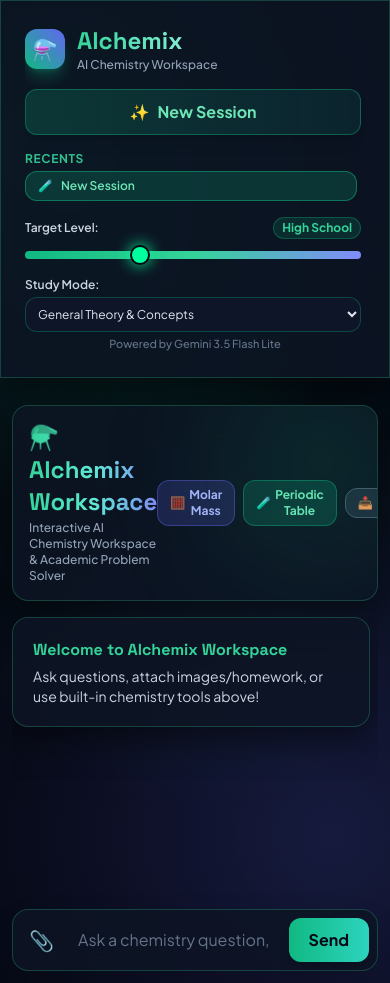
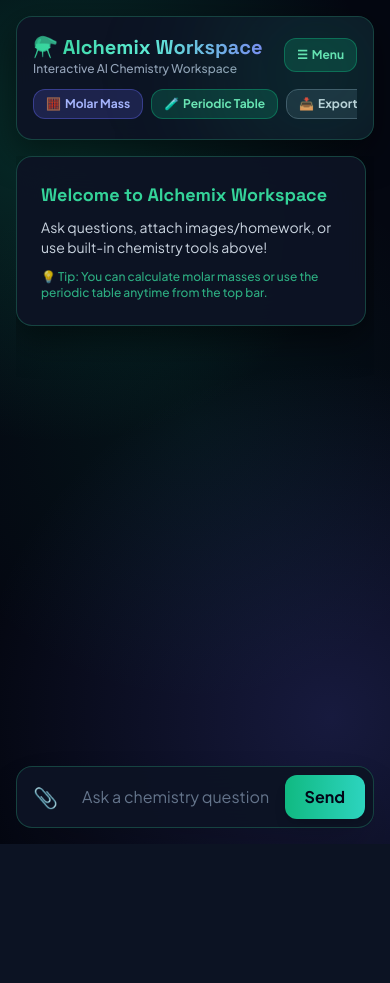
Before and after one commit to troubles9712/alchemix-workspace, a Python web app: template templates/index.html in a window 390 px wide. After the commit the page ends 844 px from the top, so only its background shows below. Run offline with Jinja, Linux system fonts and the light colour scheme; the template is opened without the code that fills it, so the values that code supplies are empty; some libraries are stand-ins or nearby versions.

Commit message:
add mobile menu button bruh

```diff
--- a/templates/index.html
+++ b/templates/index.html
@@ -11,11 +11,13 @@
     <link rel="stylesheet" href="https://cdn.jsdelivr.net/npm/katex@0.16.8/dist/katex.min.css">
     <script src="https://cdn.jsdelivr.net/npm/katex@0.16.8/dist/katex.min.js"></script>
     <script src="https://cdn.jsdelivr.net/npm/katex@0.16.8/dist/contrib/auto-render.min.js"></script>
+
     <style>
         html, body {
             background-color: #040711 !important;
             color: #F8FAFC !important;
             font-family: 'Plus Jakarta Sans', sans-serif;
+            height: 100%;
             margin: 0;
             font-size: 16px;
         }
@@ -30,7 +32,7 @@
         }
 
         .glass-panel {
-            background: rgba(13, 20, 36, 0.85) !important;
+            background: rgba(13, 20, 36, 0.95) !important;
             backdrop-filter: blur(20px);
             -webkit-backdrop-filter: blur(20px);
             border: 1px solid rgba(52, 211, 153, 0.25) !important;
@@ -83,42 +85,14 @@
             margin-top: 16px;
             margin-bottom: 8px;
         }
-
-        /* --- ЖЕСТКАЯ АДАПТИВНОСТЬ ДЛЯ ТЕЛЕФОНОВ --- */
-        @media (max-width: 768px) {
-            /* Отключаем фиксированный экран на компе, разрешаем странице скроллиться */
-            html, body {
-                height: auto !important;
-                overflow-y: auto !important;
-            }
-            body.glow-bg {
-                display: block !important; /* Убираем flex, чтобы блоки шли друг за другом */
-            }
-            aside {
-                width: 100% !important;
-                height: auto !important;
-                max-height: none !important;
-                margin-bottom: 15px;
-            }
-            main {
-                height: auto !important;
-                min-height: 70vh !important;
-                padding: 12px !important;
-                margin: 0 !important;
-                width: 100% !important;
-                overflow: visible !important;
-            }
-            #chatBox {
-                height: 450px !important; /* Фиксируем удобную высоту окна чата с прокруткой */
-                max-height: none !important;
-            }
-        }
     </style>
 </head>
-<body class="glow-bg block md:flex md:h-screen md:overflow-hidden text-slate-100">
-    <!-- Sidebar -->
-    <aside class="w-80 glass-panel border-r border-emerald-500/30 p-6 flex flex-col justify-between z-20 flex-shrink-0">
+<body class="glow-bg flex h-screen overflow-hidden text-slate-100">
+
+    <!-- Sidebar (на мобилке скрыт по умолчанию через класс hidden, открывается по кнопке) -->
+    <aside id="sidebar" class="hidden md:flex w-80 glass-panel border-r border-emerald-500/30 p-6 flex-col justify-between z-50 flex-shrink-0 absolute md:relative inset-y-0 left-0 h-full shadow-2xl">
         <div class="space-y-4 overflow-y-auto pr-1">
+            <div class="flex items-center justify-between">
                 <div class="flex items-center gap-3">
                     <div class="w-10 h-10 rounded-xl bg-gradient-to-tr from-emerald-500 to-indigo-500 flex items-center justify-center text-xl shadow-lg shadow-emerald-500/30">
                         ⚗️
@@ -128,6 +102,9 @@
                         <p class="text-xs text-slate-400 font-medium">AI Chemistry Workspace</p>
                     </div>
                 </div>
+                <!-- Кнопка закрытия сайдбара на мобилке -->
+                <button onclick="toggleMobileSidebar()" class="md:hidden text-slate-400 hover:text-slate-100 text-lg font-bold p-1">✕</button>
+            </div>
 
             <button onclick="createNewChat()" class="w-full py-2.5 px-4 rounded-xl bg-gradient-to-r from-emerald-500/20 to-teal-500/10 hover:from-emerald-500/35 hover:to-teal-500/25 border border-emerald-500/40 text-emerald-300 font-bold transition-all flex items-center justify-center gap-2 shadow-lg active:scale-[0.98]">
                 <span>✨</span> New Session
@@ -135,10 +112,10 @@
 
             <div>
                 <label class="text-xs font-bold text-emerald-400/90 tracking-wider uppercase mb-1 block">Recents</label>
-                <div id="recentsList" class="space-y-1 max-h-24 overflow-y-auto pr-1"></div>
+                <div id="recentsList" class="space-y-1 max-h-36 overflow-y-auto pr-1"></div>
             </div>
 
-            <div class="space-y-3">
+            <div class="space-y-3 pt-2 border-t border-emerald-500/20">
                 <div class="flex justify-between items-center">
                     <span class="text-xs text-slate-300 font-semibold">Target Level:</span>
                     <span id="levelLabel" class="text-xs font-bold text-emerald-400 bg-emerald-500/15 px-2 py-0.5 rounded-full border border-emerald-500/30">High School</span>
@@ -159,28 +136,35 @@
             </div>
         </div>
 
-        <div class="text-[11px] text-slate-500 text-center font-medium pt-1">
+        <div class="text-[11px] text-slate-500 text-center font-medium pt-2">
             Powered by Gemini 3.5 Flash Lite
         </div>
     </aside>
 
     <!-- Main Workspace -->
-    <main class="flex-1 flex flex-col p-6 max-w-5xl mx-auto w-full h-screen overflow-hidden relative">
-        <div class="glass-panel rounded-2xl p-4 mb-4 relative overflow-hidden flex-shrink-0 flex justify-between items-center">
+    <main class="flex-1 flex flex-col p-4 md:p-8 max-w-5xl mx-auto w-full h-screen overflow-hidden relative">
+        <div class="glass-panel rounded-2xl p-4 mb-4 relative overflow-hidden flex-shrink-0 flex flex-col md:flex-row justify-between items-start md:items-center gap-3">
             <div class="absolute -right-10 -top-10 w-48 h-48 bg-emerald-500/15 rounded-full blur-3xl pointer-events-none"></div>
+
+            <div class="flex items-center gap-3 w-full md:w-auto justify-between">
                 <div>
-                <h2 class="font-grotesk text-2xl font-extrabold bg-gradient-to-r from-emerald-400 via-teal-300 to-indigo-400 bg-clip-text text-transparent">⚗️ Alchemix Workspace</h2>
-                <p class="text-slate-400 text-xs font-medium mt-0.5">Interactive AI Chemistry Workspace & Academic Problem Solver</p>
+                    <h2 class="font-grotesk text-xl md:text-2xl font-extrabold bg-gradient-to-r from-emerald-400 via-teal-300 to-indigo-400 bg-clip-text text-transparent">⚗️ Alchemix Workspace</h2>
+                    <p class="text-slate-400 text-xs font-medium">Interactive AI Chemistry Workspace</p>
+                </div>
+                <!-- Кнопка Меню для мобильных устройств -->
+                <button onclick="toggleMobileSidebar()" class="md:hidden px-3 py-2 rounded-xl bg-emerald-500/20 border border-emerald-500/40 text-emerald-300 font-bold text-xs flex items-center gap-1 active:scale-95">
+                    <span>☰</span> Menu
+                </button>
             </div>
 
-            <div class="flex items-center gap-2">
-                <button onclick="toggleMolarModal()" class="px-3 py-1.5 rounded-xl bg-indigo-500/20 hover:bg-indigo-500/30 border border-indigo-500/40 text-indigo-300 font-bold text-xs transition-all flex items-center gap-1 active:scale-95">
+            <div class="flex items-center gap-2 overflow-x-auto w-full md:w-auto pb-1 md:pb-0">
+                <button onclick="toggleMolarModal()" class="px-3 py-1.5 rounded-xl bg-indigo-500/20 hover:bg-indigo-500/30 border border-indigo-500/40 text-indigo-300 font-bold text-xs transition-all flex items-center gap-1 flex-shrink-0 active:scale-95">
                     <span>🧮</span> Molar Mass
                 </button>
-                <button onclick="togglePeriodicModal()" class="px-3 py-1.5 rounded-xl bg-emerald-500/20 hover:bg-emerald-500/30 border border-emerald-500/40 text-emerald-300 font-bold text-xs transition-all flex items-center gap-1 active:scale-95">
+                <button onclick="togglePeriodicModal()" class="px-3 py-1.5 rounded-xl bg-emerald-500/20 hover:bg-emerald-500/30 border border-emerald-500/40 text-emerald-300 font-bold text-xs transition-all flex items-center gap-1 flex-shrink-0 active:scale-95">
                     <span>🧪</span> Periodic Table
                 </button>
-                <button onclick="exportNotes()" class="px-3 py-1.5 rounded-xl bg-slate-800 hover:bg-slate-700 border border-slate-600 text-slate-300 font-bold text-xs transition-all flex items-center gap-1 active:scale-95">
+                <button onclick="exportNotes()" class="px-3 py-1.5 rounded-xl bg-slate-800 hover:bg-slate-700 border border-slate-600 text-slate-300 font-bold text-xs transition-all flex items-center gap-1 flex-shrink-0 active:scale-95">
                     <span>📥</span> Export
                 </button>
             </div>
@@ -209,10 +193,10 @@
                 <h3 class="font-grotesk text-xl font-bold text-emerald-400 flex items-center gap-2">🧪 Full Interactive Periodic Table</h3>
                 <button onclick="togglePeriodicModal()" class="text-slate-400 hover:text-slate-100 font-bold text-lg">✕</button>
             </div>
-            <div class="grid grid-cols-3 gap-4">
-                <div class="col-span-2">
+            <div class="grid grid-cols-1 md:grid-cols-3 gap-4">
+                <div class="md:col-span-2">
                     <p class="text-xs text-slate-400 mb-2">Click an element to view detailed properties:</p>
-                    <div id="periodicGrid" class="grid grid-cols-8 gap-1.5 text-center text-xs max-h-[380px] overflow-y-auto p-1"></div>
+                    <div id="periodicGrid" class="grid grid-cols-6 md:grid-cols-8 gap-1.5 text-center text-xs max-h-[380px] overflow-y-auto p-1"></div>
                 </div>
                 <div id="elementInspector" class="bg-slate-900/90 rounded-2xl p-4 border border-emerald-500/30 flex flex-col justify-between">
                     <div>
@@ -305,6 +289,12 @@
             {n:92, s:'U', name:'Uranium', mass:'238.03', cat:'transition'}
         ];
 
+        function toggleMobileSidebar() {
+            const sidebar = document.getElementById('sidebar');
+            sidebar.classList.toggle('hidden');
+            sidebar.classList.toggle('flex');
+        }
+
         function buildPeriodicGrid() {
             const container = document.getElementById('periodicGrid');
             container.innerHTML = '';
@@ -363,6 +353,7 @@
         function handleFile(input) {
             if(input.files && input.files[0]) {
                 const file = input.files[0];
+                document.getElementById('fileName').innerText = '📄 ' + file.name;
                 const reader = new FileReader();
                 reader.onload = function(e) { attachedBase64 = e.target.result; };
                 reader.readAsDataURL(file);
@@ -421,7 +412,10 @@
                 const chat = chats[id];
                 const isActive = id === activeChatId;
                 const btn = document.createElement('button');
-                btn.onclick = () => switchChat(id);
+                btn.onclick = () => {
+                    switchChat(id);
+                    if(window.innerWidth < 768) toggleMobileSidebar(); // Закрывать сайдбар на мобилке при клике на чат
+                };
                 btn.className = `w-full text-left px-3 py-1.5 rounded-xl text-xs font-semibold truncate flex items-center gap-2 transition-all ${
                     isActive ? 'bg-emerald-500/20 border border-emerald-500/50 text-emerald-300 shadow-md' : 'hover:bg-slate-800/60 text-slate-400'
                 }`;
@@ -436,9 +430,10 @@
             const currentChat = chats[activeChatId];
             if(!currentChat || currentChat.history.length === 0) {
                 chatBox.innerHTML = `
-                    <div class="p-5 glass-panel rounded-2xl">
-                        <h3 class="text-emerald-400 font-bold text-base font-grotesk">Welcome to Alchemix Workspace</h3>
-                        <p class="text-sm text-slate-300 mt-1">Ask questions, attach images/homework, or use built-in chemistry tools above!</p>
+                    <div class="p-6 glass-panel rounded-2xl space-y-2">
+                        <h3 class="text-emerald-400 font-bold text-lg font-grotesk">Welcome to Alchemix Workspace</h3>
+                        <p class="text-sm text-slate-300">Ask questions, attach images/homework, or use built-in chemistry tools above!</p>
+                        <div class="text-xs text-emerald-400/80 font-medium pt-1">💡 Tip: You can calculate molar masses or use the periodic table anytime from the top bar.</div>
                     </div>`;
                 return;
             }
```
Lines whose indentation alone changed are shown as unchanged.
